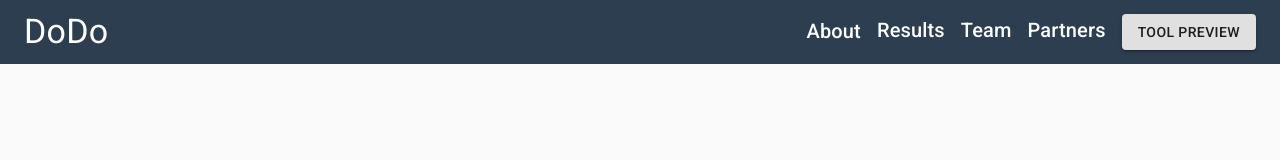
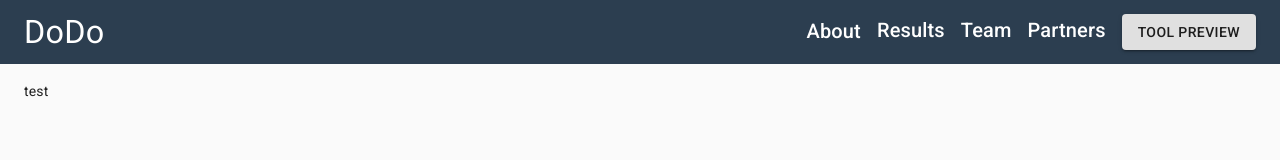
Before and after one commit to fraunhofer-iem/dodo-web, a React (Create React App) app: page / in a window 1280 px wide. Shown: the top 160 px of the page. Built offline with nearby package versions, Linux system fonts and the light colour scheme.

Commit message:
started styling

```diff
--- a/src/App.tsx
+++ b/src/App.tsx
@@ -1,11 +1,16 @@
 import CssBaseline from "@material-ui/core/CssBaseline";
-import { createMuiTheme, ThemeProvider } from "@material-ui/core/styles";
+import {
+  createMuiTheme,
+  responsiveFontSizes,
+  ThemeProvider,
+} from "@material-ui/core/styles";
 import React from "react";
 import Content from "./components/content/Content";
 
 import NavBar from "./components/navbar/Navbar";
 
-const theme = createMuiTheme({
+const theme = responsiveFontSizes(
+  createMuiTheme({
     palette: {
       text: {
         primary: "#fff",
@@ -19,7 +24,8 @@ const theme = createMuiTheme({
       },
     },
     typography: {},
-});
+  })
+);
 
 export const aboutId = "about";
 export const resultsId = "results";
@@ -41,12 +47,12 @@ const navElements = [
 ];
 
 const contentElements = [
-  {element: (<div></div>), id: aboutId},
-  {element: (<div></div>), id: resultsId},
-  {element: (<div></div>), id: teamId},
-  {element: (<div></div>), id: partnersId},
+  { element: <div></div>, id: aboutId },
+  { element: <div></div>, id: resultsId },
+  { element: <div></div>, id: teamId },
+  { element: <div></div>, id: partnersId },
 ];
-
+console.log(theme.mixins.toolbar.minHeight);
 function App() {
   return (
     <React.Fragment>
--- a/src/components/content/Content.tsx
+++ b/src/components/content/Content.tsx
@@ -1,3 +1,4 @@
+import { Box, Container, Toolbar } from "@material-ui/core";
 import React, { useRef } from "react";
 import Section from "../section/Section";
 import { useIntersection } from "./IntersectionHook";
@@ -19,10 +20,16 @@ const Content = () => {
 
   return (
     <React.Fragment>
-      <Section href={"about"} ref={refs.current[0]}></Section>
-      <Section href={"results"} ref={refs.current[1]}></Section>
-      <Section href={"team"} ref={refs.current[2]}></Section>
-      <Section href={"partners"} ref={refs.current[3]}></Section>
+      <Toolbar />
+      <Container>
+        <Box my={2}>
+          <div>test</div>
+          <Section href={"about"} ref={refs.current[0]}></Section>
+          <Section href={"results"} ref={refs.current[1]}></Section>
+          <Section href={"team"} ref={refs.current[2]}></Section>
+          <Section href={"partners"} ref={refs.current[3]}></Section>
+        </Box>
+      </Container>
     </React.Fragment>
   );
 };
```
Lines whose indentation alone changed are shown as unchanged.
